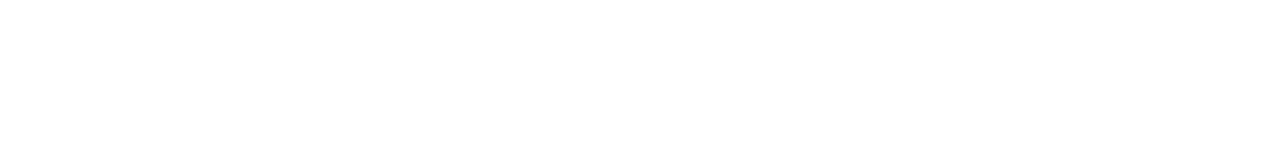
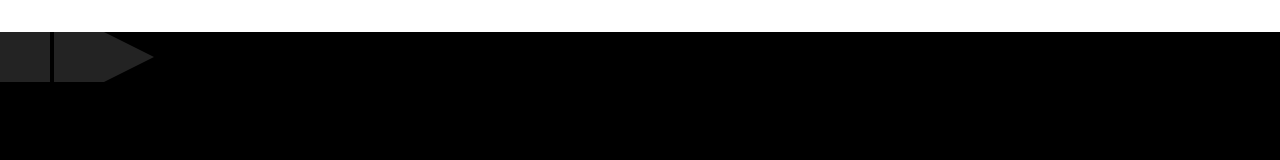
Before and after one commit to igorashs/image-slider-1, a plain HTML site: page dist/index.html in a window 1280 px wide. Drawn offline with Linux system fonts and the light colour scheme.

Commit message:
Add buttons width arrows

```diff
--- a/dist/index.html
+++ b/dist/index.html
@@ -13,7 +13,10 @@
         <div class="container">
           <div class="slider-wrapper">
             <div class="slider-images"></div>
-            <div class="slider-controller"></div>
+            <div class="slider-controller">
+              <button class="button arrow-left js-btn-prev"></button>
+              <button class="button arrow-right js-btn-prev"></button>
+            </div>
           </div>
         </div>
       </section>
--- a/dist/style.css
+++ b/dist/style.css
@@ -0,0 +1,54 @@
+*,
+*::before,
+*::after {
+  padding: 0;
+  margin: 0;
+  box-sizing: border-box;
+  font-size: inherit;
+}
+
+.html {
+  font-size: 10px;
+}
+
+.container {
+  width: 100%;
+  max-width: 98rem;
+  margin: 0 auto;
+}
+
+.image-slider {
+  height: 50rem;
+  margin-top: 2rem;
+}
+
+.slider-wrapper {
+  background-color: black;
+  height: 50rem;
+}
+
+.button {
+  width: 50px;
+  height: 50px;
+  border: 0;
+  background: rgba(117, 117, 117, 0.3);
+  position: relative;
+}
+
+.button.arrow-left::before,
+.button.arrow-right::before {
+  content: '';
+  position: absolute;
+  top: 0;
+  left: -100%;
+  border-top: 25px solid transparent;
+  border-bottom: 25px solid transparent;
+  border-right: 50px solid rgba(117, 117, 117, 0.3);
+}
+
+.button.arrow-right::before {
+  left: initial;
+  right: -100%;
+  border-right: 0;
+  border-left: 50px solid rgba(117, 117, 117, 0.3);
+}
```
